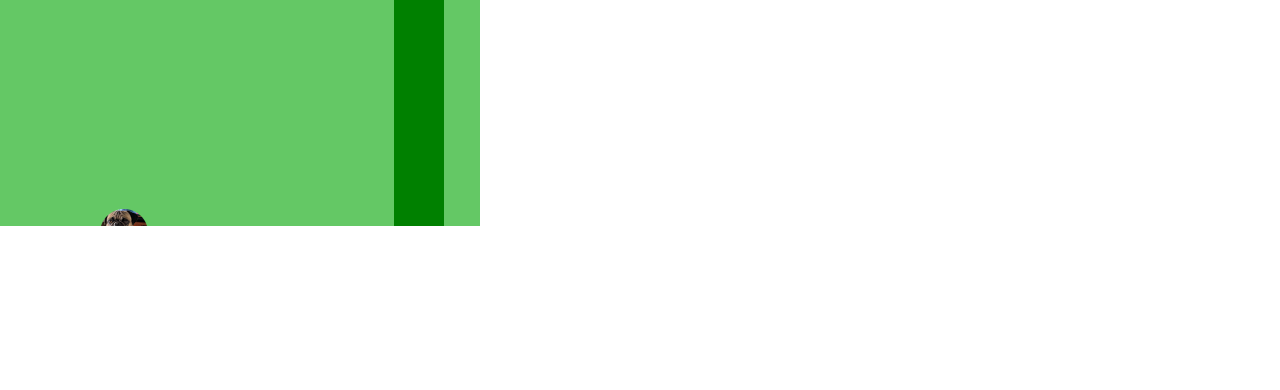
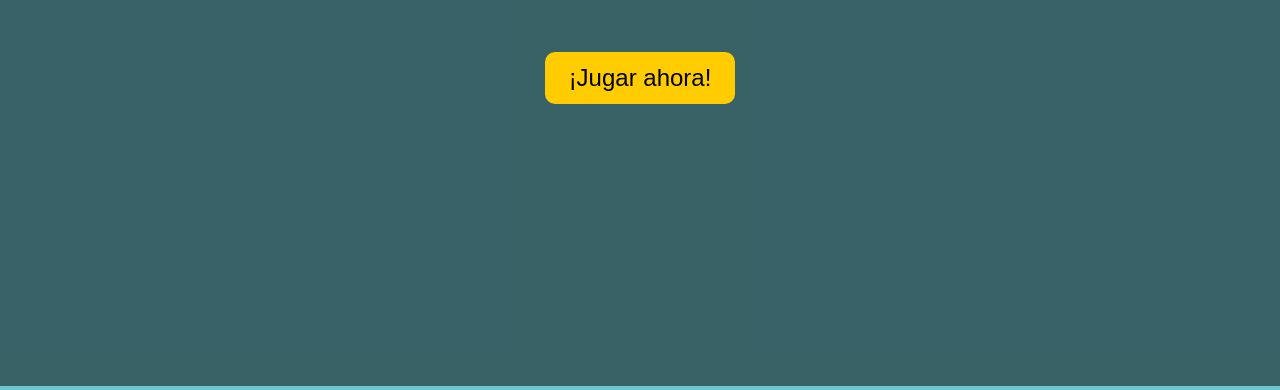
Before and after one commit to jeanbleau/Pug-fly-, a plain HTML site: page index.html in a window 1280 px wide. Shown: the part 414-804 px from the top of the page. Drawn offline with Linux system fonts and the light colour scheme.

Commit message:
Add files via upload

```diff
--- a/index.html
+++ b/index.html
@@ -2,108 +2,138 @@
 <!DOCTYPE html>
 <html>
 <head>
+  <meta charset="UTF-8">
   <title>Pug Fly</title>
   <style>
-    body {
-      margin: 0;
-      overflow: hidden;
+    body { margin: 0; overflow: hidden; background: #70c5ce; font-family: sans-serif; }
+    #startScreen, #gameOverScreen {
+      position: absolute; top: 0; left: 0; width: 100%; height: 100%;
+      display: flex; flex-direction: column; align-items: center; justify-content: center;
+      background: rgba(0,0,0,0.5); color: white; font-size: 2rem; z-index: 10;
     }
-    canvas {
-      background: url('background.jpg') no-repeat center center;
-      background-size: cover;
-      display: block;
+    button {
+      font-size: 1.5rem; padding: 0.5em 1em; margin-top: 1em;
+      border: none; border-radius: 10px; background: #ffcc00; color: #000;
+      cursor: pointer;
     }
   </style>
 </head>
 <body>
-  <canvas id="gameCanvas" width="480" height="640"></canvas>
-  <audio id="bgMusic" src="music.mp3" loop autoplay></audio>
+  <div id="startScreen">
+    <h1>Pug Fly</h1>
+    <button onclick="startGame()">¡Jugar ahora!</button>
+  </div>
+  <div id="gameOverScreen" style="display: none;">
+    <div id="scoreText"></div>
+    <button onclick="restartGame()">Reiniciar juego</button>
+  </div>
+  <canvas id="gameCanvas"></canvas>
   <script>
-    const canvas = document.getElementById("gameCanvas");
-    const ctx = canvas.getContext("2d");
+    let canvas = document.getElementById('gameCanvas');
+    let ctx = canvas.getContext('2d');
+    canvas.width = window.innerWidth;
+    canvas.height = window.innerHeight;
 
-    const gravity = 0.5;
-    const jump = -8;
-    let pugY = 150;
+    let startScreen = document.getElementById('startScreen');
+    let gameOverScreen = document.getElementById('gameOverScreen');
+    let scoreText = document.getElementById('scoreText');
+
+    let gameStarted = false;
+    let gameOver = false;
+    let score = 0;
+    let dogY = canvas.height / 2;
     let velocity = 0;
-    let score = 0;
+    let gravity = 0.5;
+    let jump = -10;
+    let pipes = [];
 
-    const pugImg = new Image();
-    pugImg.src = "pug_sprite.png";
-
-    const pipes = [];
-    let pipeGap = 140;
-
-    document.addEventListener("keydown", () => {
-      velocity = jump;
-    });
-
-    function drawPug() {
-      ctx.drawImage(pugImg, 100, pugY, 48, 48);
+    function drawDog() {
+      ctx.fillStyle = 'brown';
+      ctx.beginPath();
+      ctx.arc(100, dogY, 30, 0, Math.PI * 2);
+      ctx.fill();
     }
 
     function drawPipes() {
-      pipes.forEach(pipe => {
-        ctx.fillStyle = "green";
-        ctx.fillRect(pipe.x, 0, 50, pipe.top);
-        ctx.fillRect(pipe.x, pipe.top + pipeGap, 50, canvas.height - pipe.top - pipeGap);
+      ctx.fillStyle = 'green';
+      pipes.forEach(p => {
+        ctx.fillRect(p.x, 0, 50, p.gapY);
+        ctx.fillRect(p.x, p.gapY + 150, 50, canvas.height);
       });
     }
 
-    function updatePipes() {
-      if (pipes.length === 0 || pipes[pipes.length - 1].x < canvas.width - 200) {
-        const topHeight = Math.random() * 200 + 50;
-        pipes.push({ x: canvas.width, top: topHeight });
-      }
-
-      for (let i = 0; i < pipes.length; i++) {
-        pipes[i].x -= 2;
-        if (pipes[i].x + 50 < 0) {
-          pipes.splice(i, 1);
-          score++;
-        }
+    function resetGame() {
+      score = 0;
+      dogY = canvas.height / 2;
+      velocity = 0;
+      pipes = [];
+      for (let i = 0; i < 3; i++) {
+        pipes.push({ x: canvas.width + i * 300, gapY: Math.random() * (canvas.height - 300) + 50 });
       }
     }
 
-    function checkCollision() {
-      for (let pipe of pipes) {
-        if (100 + 48 > pipe.x && 100 < pipe.x + 50) {
-          if (pugY < pipe.top || pugY + 48 > pipe.top + pipeGap) {
-            return true;
-          }
-        }
-      }
-      return pugY > canvas.height || pugY < 0;
+    function startGame() {
+      startScreen.style.display = 'none';
+      resetGame();
+      gameStarted = true;
+      gameLoop();
     }
 
-    function drawScore() {
-      ctx.fillStyle = "white";
-      ctx.font = "30px Arial";
-      ctx.fillText("Score: " + score, 10, 50);
+    function endGame() {
+      gameStarted = false;
+      gameOver = true;
+      scoreText.innerText = `¡Teo se estrelló! Puntuación: ${score}`;
+      gameOverScreen.style.display = 'flex';
+    }
+
+    function restartGame() {
+      gameOverScreen.style.display = 'none';
+      resetGame();
+      gameOver = false;
+      gameStarted = true;
+      gameLoop();
     }
 
     function gameLoop() {
+      if (!gameStarted) return;
       ctx.clearRect(0, 0, canvas.width, canvas.height);
-      drawPug();
-      drawPipes();
-      drawScore();
 
       velocity += gravity;
-      pugY += velocity;
+      dogY += velocity;
 
-      updatePipes();
+      if (dogY > canvas.height || dogY < 0) {
+        endGame();
+        return;
+      }
 
-      if (checkCollision()) {
-        alert("¡Teo se estrelló! Puntuación: " + score);
-        document.location.reload();
-      } else {
-        requestAnimationFrame(gameLoop);
-      }
+      pipes.forEach(p => {
+        p.x -= 4;
+        if (p.x + 50 < 0) {
+          p.x = canvas.width;
+          p.gapY = Math.random() * (canvas.height - 300) + 50;
+          score++;
+        }
+        if (100 > p.x && 100 < p.x + 50) {
+          if (dogY < p.gapY || dogY > p.gapY + 150) {
+            endGame();
+            return;
+          }
+        }
+      });
+
+      drawDog();
+      drawPipes();
+
+      requestAnimationFrame(gameLoop);
     }
 
-    pugImg.onload = () => {
-      gameLoop();
-    };
+    window.addEventListener('keydown', () => {
+      if (gameStarted && !gameOver) velocity = jump;
+    });
+
+    window.addEventListener('touchstart', () => {
+      if (gameStarted && !gameOver) velocity = jump;
+    });
   </script>
 </body>
 </html>
```
